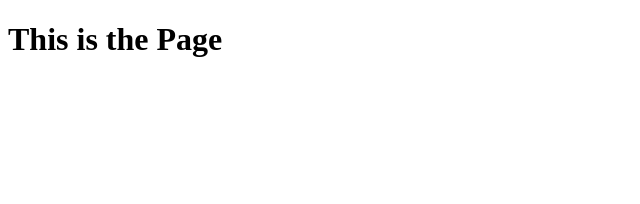
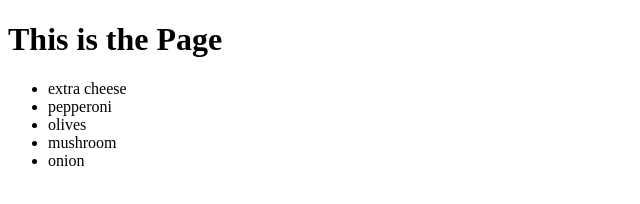
Before and after one commit to lragland-gif/fewd-jan21, a plain HTML site: page index.html in a window 1280 px wide. Shown: the whole page, without its empty margins (0-640 px from the left). Drawn offline with Linux system fonts and the light colour scheme.

Commit message:
Update index.html

```diff
--- a/index.html
+++ b/index.html
@@ -10,4 +10,12 @@
     <h1>This is the Page</h1>
 
 </body>
+   <ul>
+    <li>extra cheese</li>
+    <li>pepperoni</li>
+    <li>olives</li>
+    <li>mushroom</li>
+    <li>onion</li>
+
+</ul>
 </html>
```
